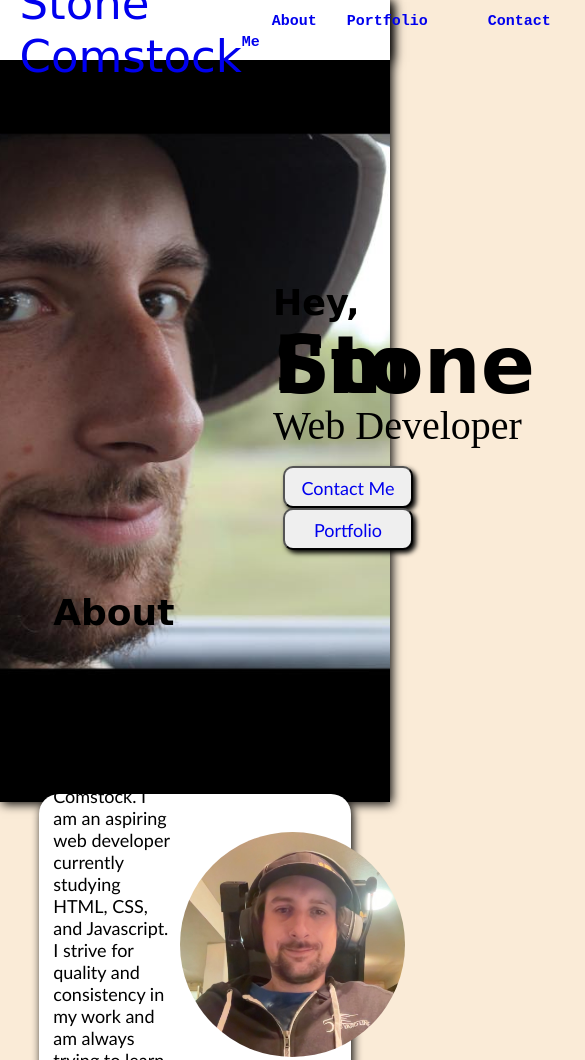
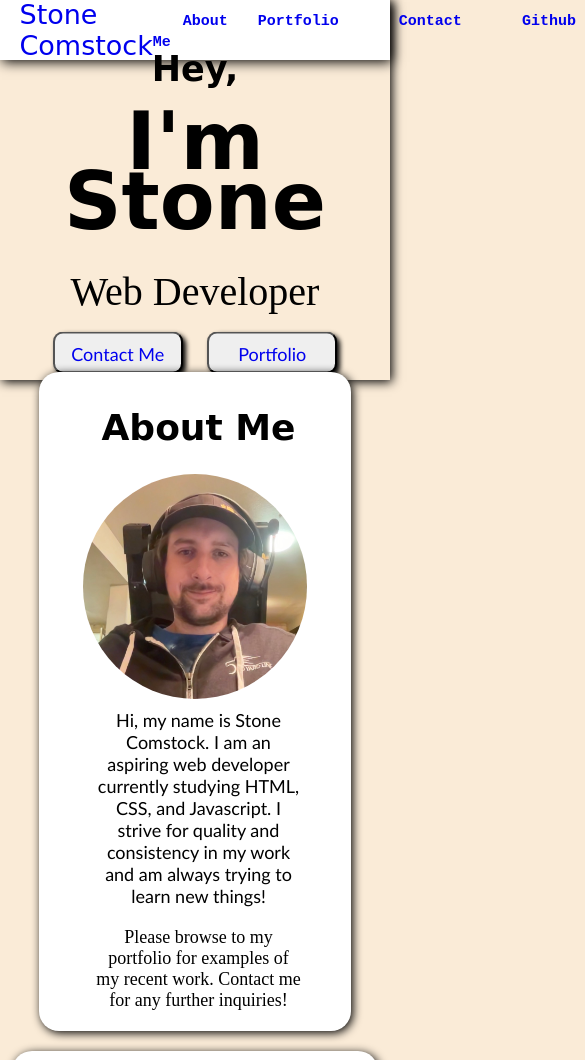
Before and after one commit to stone-com/Week-2-Portfolio-Page, a plain HTML site: page index.html in a window 390 px wide. Shown: the top 1060 px of the page, 585 px wide, since content can reach past the window. Drawn offline with Linux system fonts and the light colour scheme.

Commit message:
Working on media queries

```diff
--- a/css/style.css
+++ b/css/style.css
@@ -9,7 +9,8 @@
 body {
   background-color: antiquewhite;
 }
-button:hover, .submit-btn:hover {
+button:hover,
+.submit-btn:hover {
   cursor: pointer;
 }
 
@@ -102,7 +103,7 @@ nav ul li a {
 .about-container {
   display: flex;
   width: 80%;
-  height: 300px;
+  height: fit-content;
   background-color: white;
   border-radius: 20px;
   box-shadow: 2px 2px 10px black;
@@ -110,6 +111,7 @@ nav ul li a {
   position: relative;
   justify-content: space-evenly;
   align-items: center;
+  padding: 10px;
 }
 
 .about-container img {
@@ -284,3 +286,75 @@ textarea {
 .submit-btn:hover {
   box-shadow: 2px 2px 10px black;
 }
+
+/* Media Queries */
+
+@media screen and (max-width: 997px) {
+  .text-container {
+    top: 45%;
+    left: 65%;
+  }
+  .text-container p:nth-child(2) {
+    width: 300px;
+  }
+  .project-1,
+  .project-2,
+  .project-3 {
+    flex-grow: 1;
+    margin: 10px;
+  }
+}
+#mepic1 {
+  display: none;
+}
+
+@media screen and (max-width: 768px) {
+  .hero {
+    background-image: none;
+    background-color: antiquewhite;
+    height: 45vh;
+  }
+  .text-container p:nth-child(2) {
+    line-height: 60px;
+    margin: 0px;
+    padding: 0px;
+    width: auto;
+  }
+  .text-container {
+    top: 50%;
+    left: 50%;
+    transform: translate(-50%, -50%);
+    width: 80%;
+    justify-content: center;
+    text-align: center;
+  }
+  .logo {
+    font-size: 1.5rem;
+  }
+  .projects-container div {
+    margin-left: 10px;
+    margin-right: 10px;
+  }
+  .projects-container div .heading {
+    font-size: 24px;
+  }
+  .portfolio {
+    margin-bottom: 15px;
+  }
+  .contact-container {
+    margin-top: 20px;
+  }
+  #mepic2{
+    display: none;
+  }
+  #mepic1{
+    display: block;
+    margin-left: auto;
+    margin-right: auto;
+  }
+  .about-text {
+    justify-content: space-between;
+    align-items: center;
+    text-align: center;
+  }
+}
--- a/index.html
+++ b/index.html
@@ -4,6 +4,7 @@
     <meta charset="UTF-8">
     <meta http-equiv="X-UA-Compatible" content="IE=edge">
     <meta name="viewport" content="width=device-width, initial-scale=1.0">
+    <link rel="stylesheet" href="path/to/font-awesome/css/font-awesome.min.css">
     <link rel="stylesheet" href="css/style.css">
     <title>Stone Comstock</title>
 </head>
@@ -17,7 +18,6 @@
                  <li><a href="#portfolio">Portfolio</a></li>
                  <li><a href="#contact">Contact</a></li>
                  <li><a href="https://github.com/stone-com" target="_blank">Github</a></li>
-
              </ul>
          </nav>
          <!-- Intro text -->
@@ -34,10 +34,12 @@
 
         <div class="about-text">
             <p>About Me</p>
+            <!-- Hidden picture unless on mobile -->
+        <img src="images/me.jpg" alt="Picture of me" id="mepic1">
             <p>Hi, my name is Stone Comstock. I am an aspiring web developer currently studying HTML, CSS, and Javascript. I strive for quality and consistency in my work and am always trying to learn new things!</p>
             <p>Please browse to my portfolio for examples of my recent work. Contact me for any further inquiries!</p>
         </div>
-        <img src="images/me.jpg" alt="Picture of me">
+        <img src="images/me.jpg" alt="Picture of me" id="mepic2">
     </section>
     <!-- Portfolio  section-->
     <section class="portfolio" id="portfolio">
```
